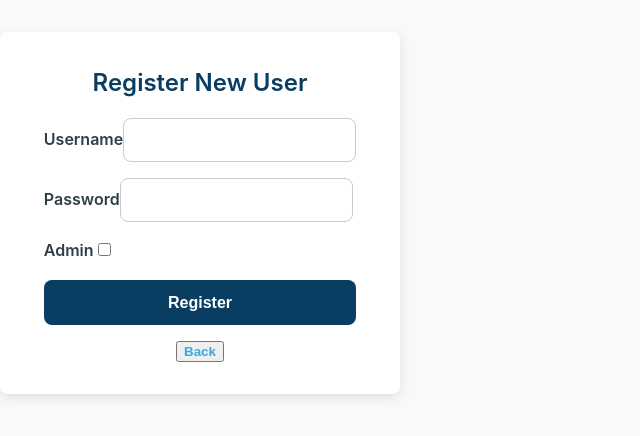
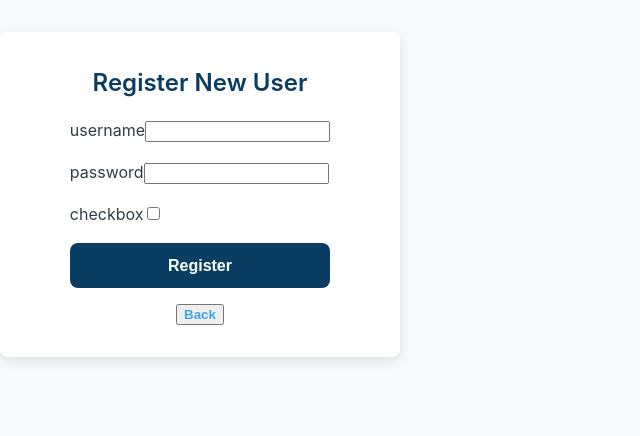
Before and after one commit to roc2246/ski-lessons, a React (Vite) app in the folder client/: page /register in a window 1280 px wide. Shown: the top 436 px of the page, without its empty margins (0-640 px from the left). Built offline with nearby package versions, Linux system fonts and the light colour scheme.

Commit message:
Moved form fields into single component

```diff
--- a/client/src/components/login-dir/Field.jsx
+++ b/client/src/components/Field.jsx
@@ -1,13 +1,13 @@
 export default function Field({ type, value, onchange }) {
   return (
-    <div className="login__field">
-      <label htmlFor={type} className="login__label">
+    <div className="field">
+      <label htmlFor={type} className="field__label">
         {type}
       </label>
       <input
         type={type === "password" ? "password" : type}
         id={type}
-        className="login__input"
+        className="field__input"
         required
         value={value}
         onChange={onchange}
--- a/client/src/pages/Login.jsx
+++ b/client/src/pages/Login.jsx
@@ -1,6 +1,6 @@
 import { useState, useEffect } from "react";
 import { useNavigate, Link } from "react-router-dom";
-import Field from "../components/login-dir/Field.jsx";
+import Field from "../components/Field.jsx";
 import LoginBtn from "../components/buttons/LoginBtn.jsx";
 import * as lib from "../utils/auth-library.js";
 
--- a/client/src/pages/Register.jsx
+++ b/client/src/pages/Register.jsx
@@ -1,6 +1,7 @@
 import { useState } from "react";
 import * as lib from "../utils/auth-library"; // assuming your auth-library has a register() function
 import { useNavigate } from "react-router-dom"; // for navigation after register
+import Field from "../components/Field";
 
 function Register() {
   const [username, setUsername] = useState("");
@@ -25,43 +26,23 @@ function Register() {
       <form className="new-user__form" onSubmit={handleSubmit}>
         <h2 className="new-user__form-title">Register New User</h2>
 
-        <div className="new-user__field">
-          <label htmlFor="new-username" className="new-user__label">Username</label>
-          <input
-            type="text"
-            name="username"
-            id="new-username"
-            className="new-user__input"
+        <Field
+          type="username"
           value={username}
-            onChange={(e) => setUsername(e.target.value)}
-            required
+          onchange={(e) => setUsername(e.target.value)}
         />
-        </div>
 
-        <div className="new-user__field">
-          <label htmlFor="new-password" className="new-user__label">Password</label>
-          <input
+        <Field
           type="password"
-            name="password"
-            id="new-password"
-            className="new-user__input"
           value={password}
-            onChange={(e) => setPassword(e.target.value)}
-            required
+          onchange={(e) => setPassword(e.target.value)}
         />
-        </div>
 
-        <div className="new-user__field">
-          <label htmlFor="admin" className="new-user__label">Admin</label>
-          <input
+        <Field
           type="checkbox"
-            name="admin"
-            id="admin"
-            className="new-user__input"
-            checked={isAdmin}
-            onChange={(e) => setIsAdmin(e.target.checked)}
+          value={""}
+          onchange={(e) => setIsAdmin(e.target.checked)}
         />
-        </div>
 
         <button type="submit" className="btn btn--primary new-user__submit">
           Register
```
Lines whose indentation alone changed are shown as unchanged.
